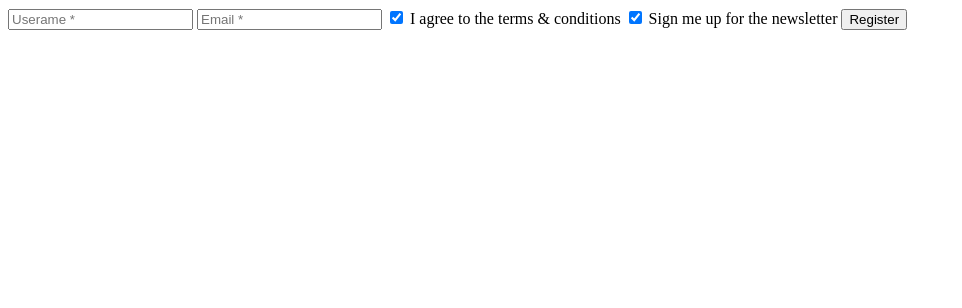
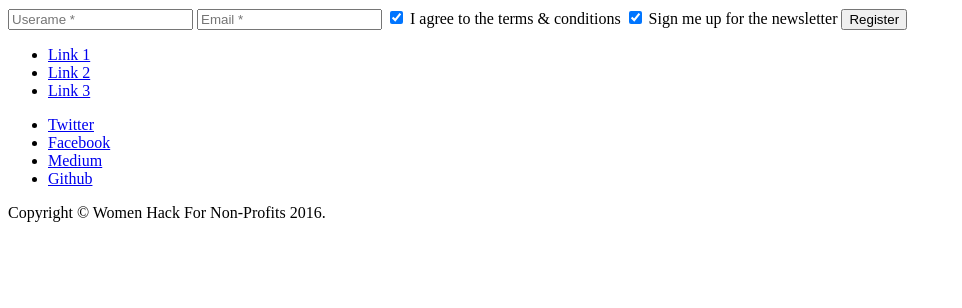
Before and after one commit to womenhackfornonprofits/ocdaction, a Django app: template ocdaction/ocdaction/templates/profiles/register.html in a window 1280 px wide. Shown: the top 308 px of the page, without its empty margins (0-962 px from the left). Run offline with Django 3.2, Linux system fonts and the light colour scheme; the template is opened without the code that fills it, so the values that code supplies are empty; style sheets or scripts are compiled from the project's sources; some libraries are stand-ins or nearby versions.

Commit message:
Create initial footer html skeleton

```diff
--- a/ocdaction/ocdaction/templates/layout.html
+++ b/ocdaction/ocdaction/templates/layout.html
@@ -7,5 +7,19 @@
     {% block main %}
     {% endblock %}
 
+    <footer class="footer">
+      <ul class="footer_list">
+        <li class="footer_item"><a class="footer_link" href="#">Link 1</a></li>
+        <li class="footer_item"><a class="footer_link" href="#">Link 2</a></li>
+        <li class="footer_item"><a class="footer_link" href="#">Link 3</a></li>
+      </ul>
+      <ul class="footer_list">
+        <li class="footer_item"><a class="footer__link" href="#">Twitter</a></li>
+        <li class="footer_item"><a class="footer__link" href="#">Facebook</a></li>
+        <li class="footer_item"><a class="footer__link" href="#">Medium</a></li>
+        <li class="footer_item"><a class="footer__link" href="#">Github</a></li>
+      </ul>
+      <p>Copyright &#xA9; Women Hack For Non-Profits 2016.</p>
+    </footer>
 
 {% endblock %}
```
